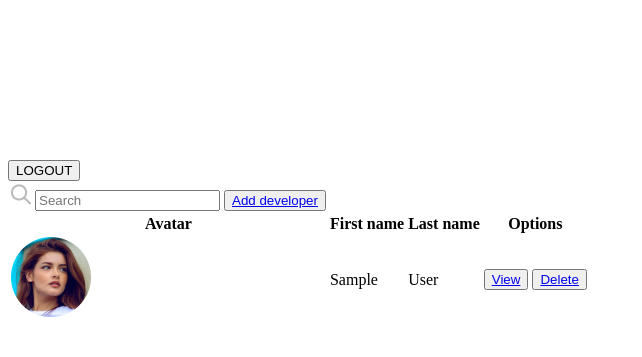
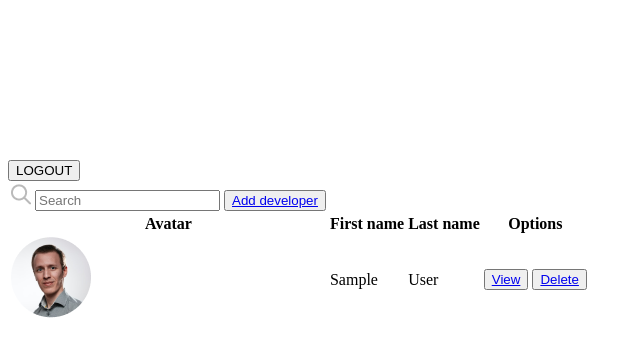
Before and after one commit to stefankilibarda/symfony-dashboard, a Symfony app: template templates/dashboard/index.html.twig in a window 1280 px wide. Shown: the top 357 px of the page, without its empty margins (0-642 px from the left). Run offline with Twig, Linux system fonts and the light colour scheme; the template is opened without the code that fills it: most values are stand-ins (such as "Sample title", 1, 10 or a date in 2020); some libraries are stand-ins or nearby versions.

Commit message:
image render fix

```diff
--- a/assets/styles/app.css
+++ b/assets/styles/app.css
@@ -27,7 +27,7 @@ html {
 }
 
 .background-img {
-  /* background-image: url("../images/background_image.png"); */
+  background-image: url("../../public/images/background_image.png");
   background-size: cover;
   background-repeat: no-repeat;
   width: 100%;
--- a/templates/clients/clients_index.html.twig
+++ b/templates/clients/clients_index.html.twig
@@ -7,7 +7,7 @@
                 <table>
                     <tr class="search-bar">
                         <td>
-                            <img src="../images/search_icon.png" alt="search icon">
+                            <img src="../../images/search_icon.png" alt="search icon">
                             <input type="search" name="search-input" class="search-input" placeholder="Search">
                             <button class="add-user-btn"><a href="{{ path('client_add_client') }}">Add client</a></button>
                         </td>
--- a/templates/dashboard/index.html.twig
+++ b/templates/dashboard/index.html.twig
@@ -20,7 +20,7 @@
                     </tr>
                     <tr>
                     {% for user in users %}
-                        <td class="first-child"><img src="images/profile_picture_1.png" alt="User profile picture"></td>
+                        <td class="first-child"><img src="{{ asset('images/profile_picture_2.png') }}" alt="User profile picture"></td>
                         <td class="second-child">{{ user.getFirstName() }}</td>
                         <td class="third-child">{{ user.getLastName() }}</td>
                         <td>
--- a/templates/dashboard/my_profile.html.twig
+++ b/templates/dashboard/my_profile.html.twig
@@ -11,7 +11,7 @@
                     <div class="personal-info grid">
                         <button type="button" class="btn btn-info w-25 btn-sm"><a class="text-decoration-none text-white" href="{{ path('dashboard_edit_developer', {'id': user.id}) }}">Edit</a></button>
 
-                        <img src="images/profile_picture_2.png" alt="Profile picture">
+                        <img src="{{ asset('images/profile_picture_2.png') }}" alt="Profile picture">
                         <span>
                             {{ user.FirstName }}
                             {{ user.LastName }}
--- a/templates/sidebar.html.twig
+++ /dev/null
@@ -1,5 +0,0 @@
-{% extends 'base.html.twig' %}
-
-{% block body %}
-
-{% endblock %}
--- a/templates/views/default/navbar.html.twig
+++ b/templates/views/default/navbar.html.twig
@@ -2,7 +2,7 @@
     {% set adminAuth = is_granted('ROLE_ADMIN') %}
 
     <aside class="sidebar grid">
-        <img src="../images/universal_company_logo.png" alt="Universal Company Logo">
+        <img src="{{ asset('images/universal_company_logo.png') }}" alt="Universal Company Logo">
         {% if is_granted('ROLE_ADMIN') %}
         <a href="{{ path('dashboard_index') }}" class="Developers">Developers</a>
         <a href="{{ path('client_clients') }}" class="Clients">Clients</a>
```
Also changed, not shown: public/images/no_image.png (added).
